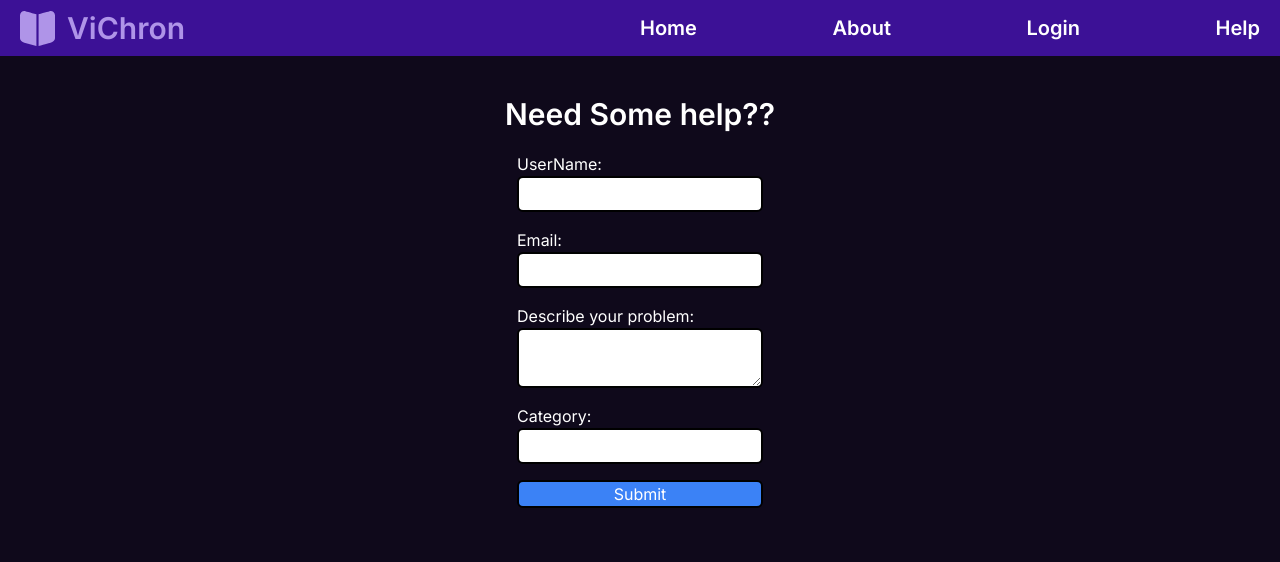
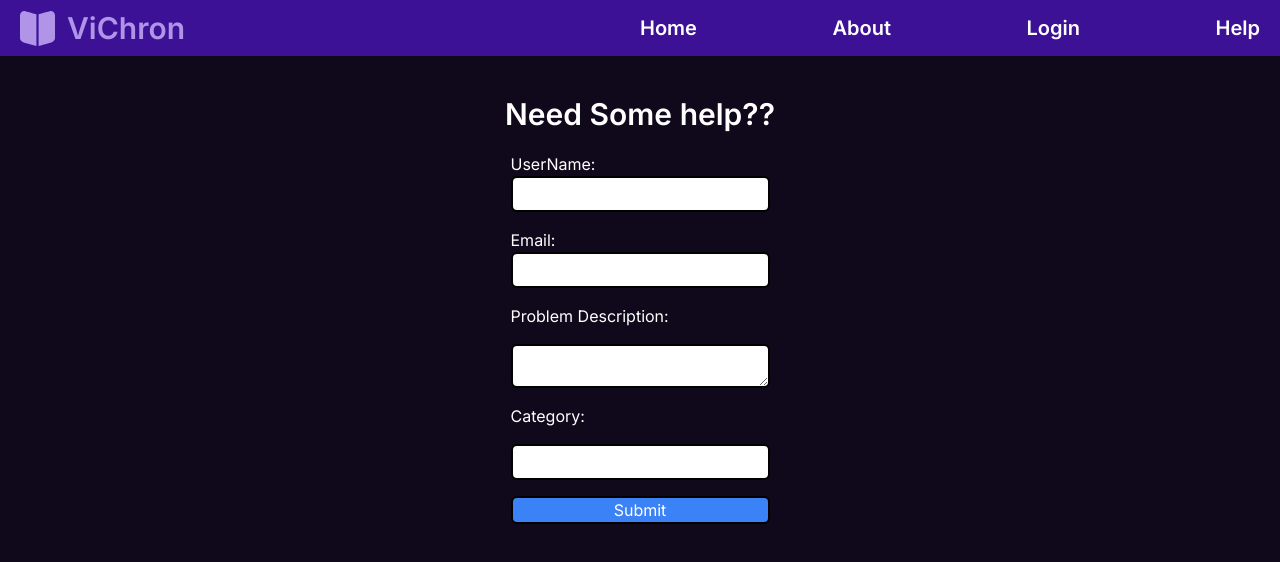
Before and after one commit to rj22ad1036/my-app, a Next.js app: page /help in a window 1280 px wide. Shown: the top 562 px of the page. Built offline with nearby package versions, Linux system fonts and the light colour scheme.

Commit message:
Help page repair

```diff
--- a/app/admin/page.jsx
+++ b/app/admin/page.jsx
@@ -33,8 +33,13 @@ const page = () => {
   };
 
   return (
-    <div className="flex flex-col items-center  bg-[#af94e8]">
-      {/* button and inputs */}
+    <div className="absolute w-full h-full flex flex-row justify-between items-center bg-gray-200 p-4">
+      <img
+        src="https://i.pinimg.com/736x/5c/fa/f8/5cfaf8bb9b2a7922a77b83f17cc5c39c.jpg"
+        alt="Description of image"
+        className="w-1/4 h-auto mb-4 rounded-lg shadow-xl "
+      />
+      <div className="flex flex-col justify-center items-center">
         <button
           onClick={handleClick}
           className="mb-4 bg-blue-500 rounded-md border-2 border-black p-2 hover:bg-blue-700 hover:text-white"
@@ -90,6 +95,12 @@ const page = () => {
           className="border-2 border-black mb-4 rounded-md p-2"
         />
       </div>
+      <img
+        src="https://i.pinimg.com/736x/03/97/b0/0397b019495c3f8c43f7b982692eb772.jpg"
+        alt="Description of image"
+        className="w-1/4 h-auto mb-4 rounded-xl shadow-lg  "
+      />
+    </div>
   );
 };
 
--- a/app/help/page.jsx
+++ b/app/help/page.jsx
@@ -4,18 +4,19 @@ import React, { useState } from "react";
 function HelpPage() {
   const [name, setName] = useState("");
   const [email, setEmail] = useState("");
+  const [category, setCategory] = useState("");
   const [problem, setProblem] = useState("");
   const [submitted, setSubmitted] = useState(false);
 
   const handleSubmit = (e) => {
     e.preventDefault();
-    console.log(name, email, problem);
+    console.log(name, email, category, problem);
     setSubmitted(true);
   };
 
   return (
-    <div className=" absolute w-full h-full flex flex-col pt-10 items-center  gap-5  bg-[#0f091b]">
-      <h1 className="text-3xl font-semibold text-white ">Need Some help??</h1>
+    <div className="absolute w-full h-full flex flex-col pt-10 items-center gap-5 bg-[#0f091b]">
+      <h1 className="text-3xl font-semibold text-white">Need Some help??</h1>
       {submitted ? (
         <p className="text-white">We will get to your problem soon</p>
       ) : (
@@ -26,7 +27,7 @@ function HelpPage() {
           <label className="flex flex-col text-white">
             UserName:
             <input
-              className="border-black border-2 rounded-md p-1"
+              className="border-black border-2 rounded-md p-1 text-black"
               type="text"
               value={name}
               onChange={(e) => setName(e.target.value)}
@@ -35,36 +36,33 @@ function HelpPage() {
           <label className="flex flex-col text-white">
             Email:
             <input
-              className="border-black border-2 rounded-md p-1"
+              className="border-black border-2 rounded-md p-1 text-black"
               type="email"
               value={email}
               onChange={(e) => setEmail(e.target.value)}
             />
           </label>
-          <label className="flex flex-col text-white">
-            Describe your problem:
+          <label className="text-white">Problem Description:</label>
           <textarea
-              className="border-black border-2 rounded-md p-1 "
+            className="border-black border-2 rounded-md  text-black w-full h-52 p-5"
             value={problem}
             onChange={(e) => setProblem(e.target.value)}
           />
-          </label>
-          <label className="flex flex-col text-white">
-            Category:
+
+          <label className="text-white">Category:</label>
           <input
-              className="border-black border-2 rounded-md p-1"
+            className="border-black border-2 rounded-md p-1 text-black"
             type="text"
-              list="problems"
-              value={problem}
-              onChange={(e) => setName(e.target.value)}
+            list="categories"
+            value={category}
+            onChange={(e) => setCategory(e.target.value)}
           />
-            <datalist id="problems">
+          <datalist id="categories">
             <option value="Slow loading" />
             <option value="Content Skipping" />
             <option value="Broken Links " />
             {/* Add more options as needed */}
           </datalist>
-          </label>
 
           <button
             type="submit"
--- a/next.config.mjs
+++ b/next.config.mjs
@@ -1,7 +1,12 @@
 /** @type {import('next').NextConfig} */
 const nextConfig = {
   images: {
-    domains: ["localhost", "cdn.anime-planet.com", "img.asuracomics.com"],
+    domains: [
+      "localhost",
+      "cdn.anime-planet.com",
+      "img.asuracomics.com",
+      "in.pinterest.com",
+    ],
   },
 };
 
```
Also changed, not shown: 87f1f618999777b3e0f7a8007e066984.jpg (added), b0d874164ca43fe3af2ac544dda2e94a.jpg (added). Lines whose indentation alone changed are shown as unchanged.
